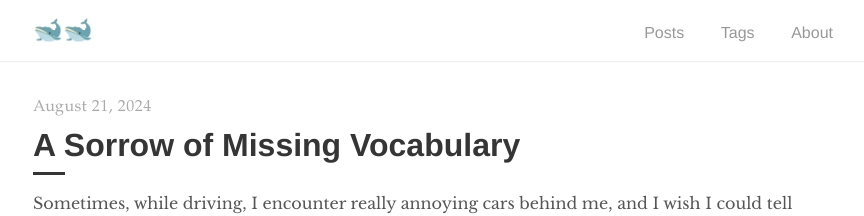
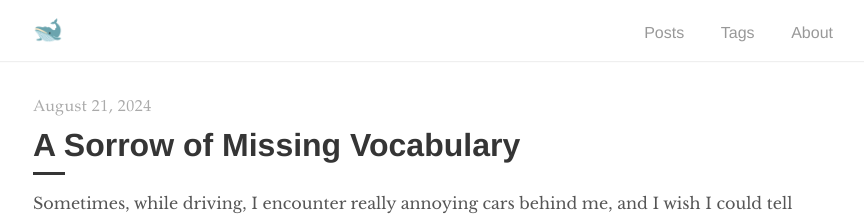
Before and after one commit to whalepark/blog, a Jekyll site: the page built from index.html, in a window 1280 px wide. Shown: the top 216 px of the page, without its empty margins (207-1071 px from the left). Built offline with Jekyll 4.4.1, drawn with Linux system fonts in a browser that asks for light colours; the list of posts is cut into pages by our own code.

```diff
--- a/_config.yml
+++ b/_config.yml
@@ -1,5 +1,5 @@
 # Site settings
-title:          🐋🐋
+title:          🐋
 description:    "I occasionally write about things I find interesting."
 baseurl:        "/blog"
 url:            "https://whalepark.github.io"
```
